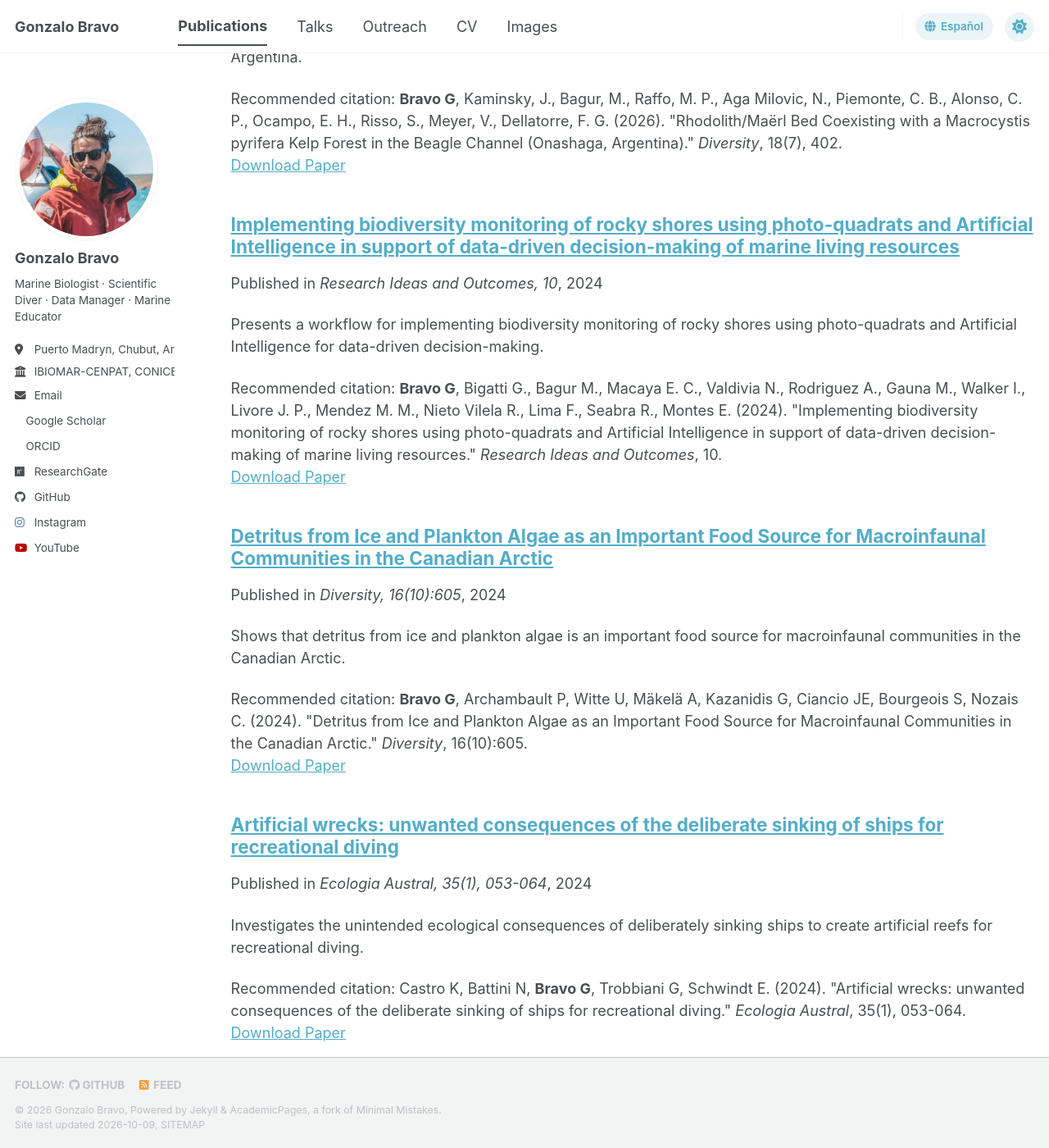
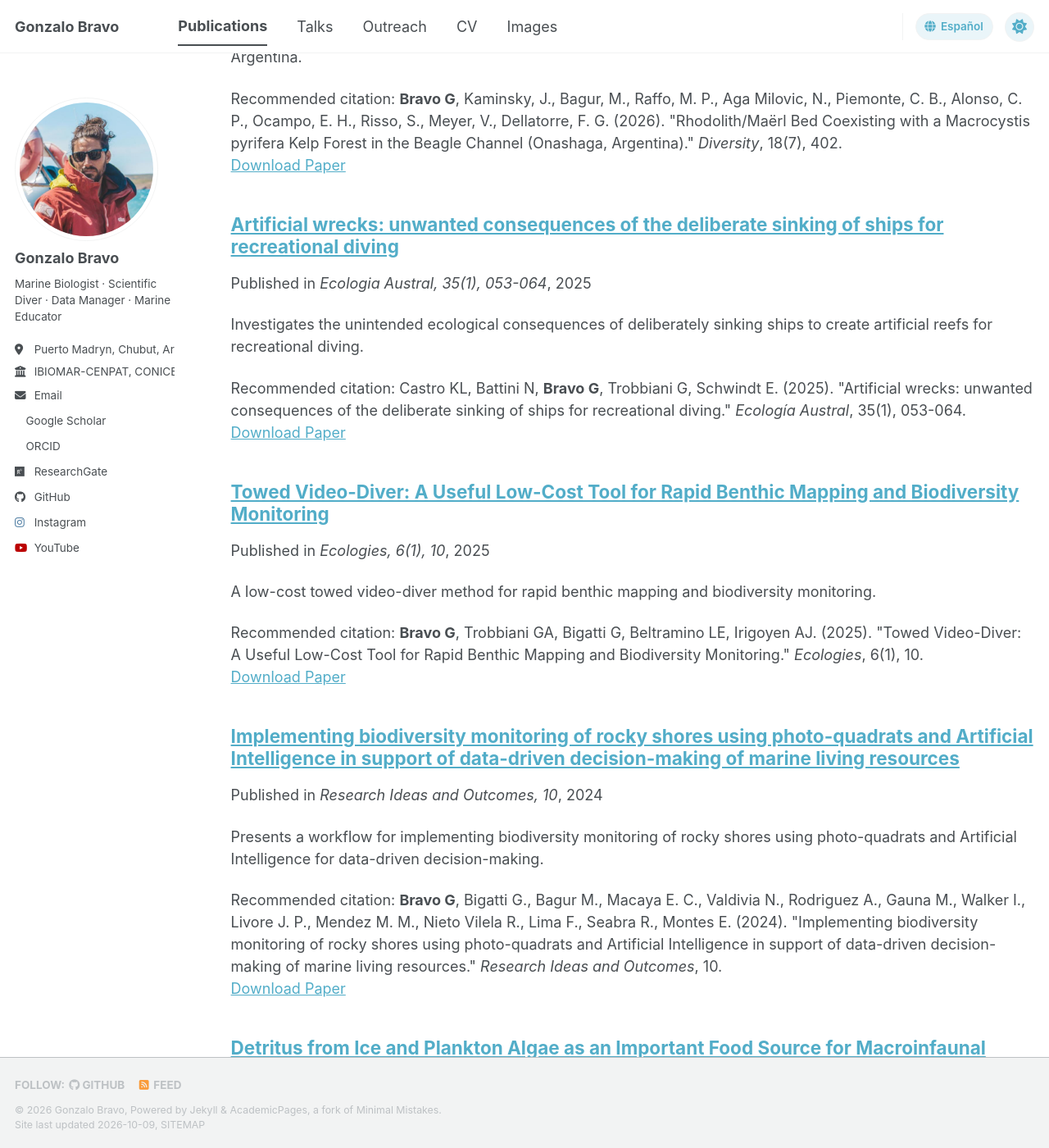
Before and after one commit to gonzalobravoargentina/gonzalobravoargentina.github.io, a Jekyll site: the page built from _pages/publications.html, in a window 1280 px wide and 1400 px high, scrolled down 752 px. Shown: the whole window at 82% size. Built offline with Jekyll 4.4.1, drawn with Linux system fonts in a browser that asks for light colours; a style sheet for code colours, icons or effects is not loaded; some of the changed text lies outside the part shown.

Commit message:
Add missing Towed Video-Diver paper and correct publication years

```diff
--- a/_publications/2024-01-01-artificial-wrecks-recreational-diving.md
+++ b/_publications/2024-01-01-artificial-wrecks-recreational-diving.md
@@ -4,8 +4,8 @@ collection: publications
 category: manuscripts
 permalink: /publication/2024-01-01-artificial-wrecks-recreational-diving
 excerpt: 'Investigates the unintended ecological consequences of deliberately sinking ships to create artificial reefs for recreational diving.'
-date: 2024-01-01
+date: 2025-04-01
 venue: 'Ecologia Austral, 35(1), 053-064'
 paperurl: 'https://doi.org/10.25260/EA.25.35.1.0.2388'
-citation: 'Castro K, Battini N, <b>Bravo G</b>, Trobbiani G, Schwindt E. (2024). &quot;Artificial wrecks: unwanted consequences of the deliberate sinking of ships for recreational diving.&quot; <i>Ecologia Austral</i>, 35(1), 053-064.'
+citation: 'Castro KL, Battini N, <b>Bravo G</b>, Trobbiani G, Schwindt E. (2025). &quot;Artificial wrecks: unwanted consequences of the deliberate sinking of ships for recreational diving.&quot; <i>Ecología Austral</i>, 35(1), 053-064.'
 ---
--- /dev/null
+++ b/_publications/2025-01-02-towed-video-diver.md
@@ -0,0 +1,11 @@
+---
+title: "Towed Video-Diver: A Useful Low-Cost Tool for Rapid Benthic Mapping and Biodiversity Monitoring"
+collection: publications
+category: manuscripts
+permalink: /publication/2025-towed-video-diver
+excerpt: 'A low-cost towed video-diver method for rapid benthic mapping and biodiversity monitoring.'
+date: 2025-01-01
+venue: 'Ecologies, 6(1), 10'
+paperurl: 'https://doi.org/10.3390/ecologies6010010'
+citation: '<b>Bravo G</b>, Trobbiani GA, Bigatti G, Beltramino LE, Irigoyen AJ. (2025). &quot;Towed Video-Diver: A Useful Low-Cost Tool for Rapid Benthic Mapping and Biodiversity Monitoring.&quot; <i>Ecologies</i>, 6(1), 10.'
+---
```
Also changed, not shown: _publications/2025-01-01-effectiveness-marine-education-program.md (+2 -2 lines).
